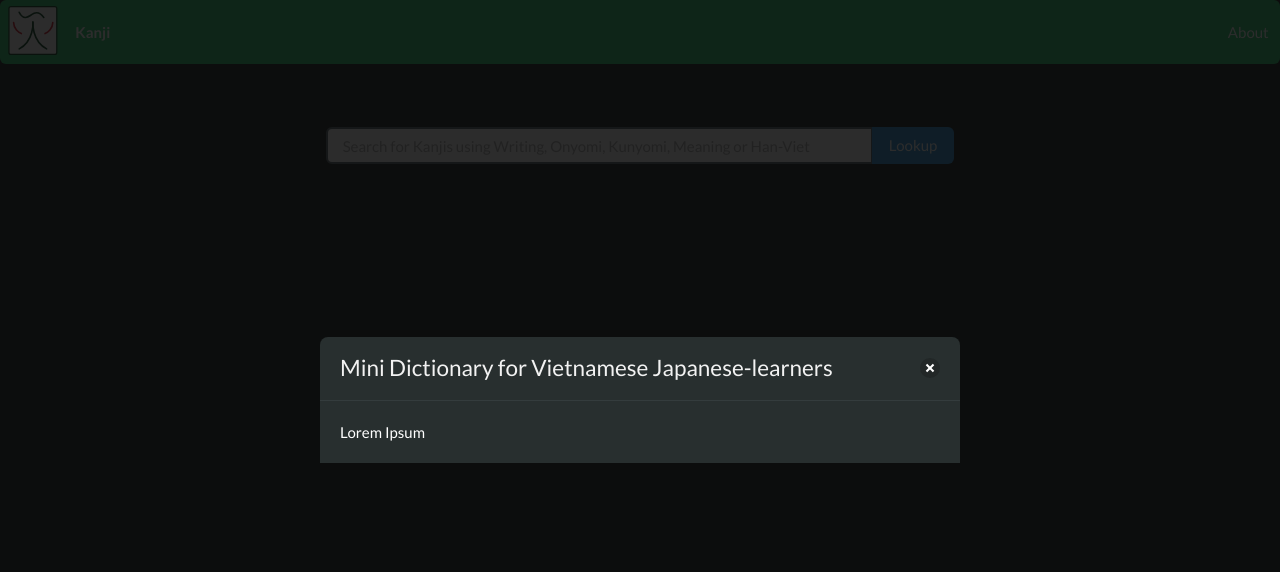
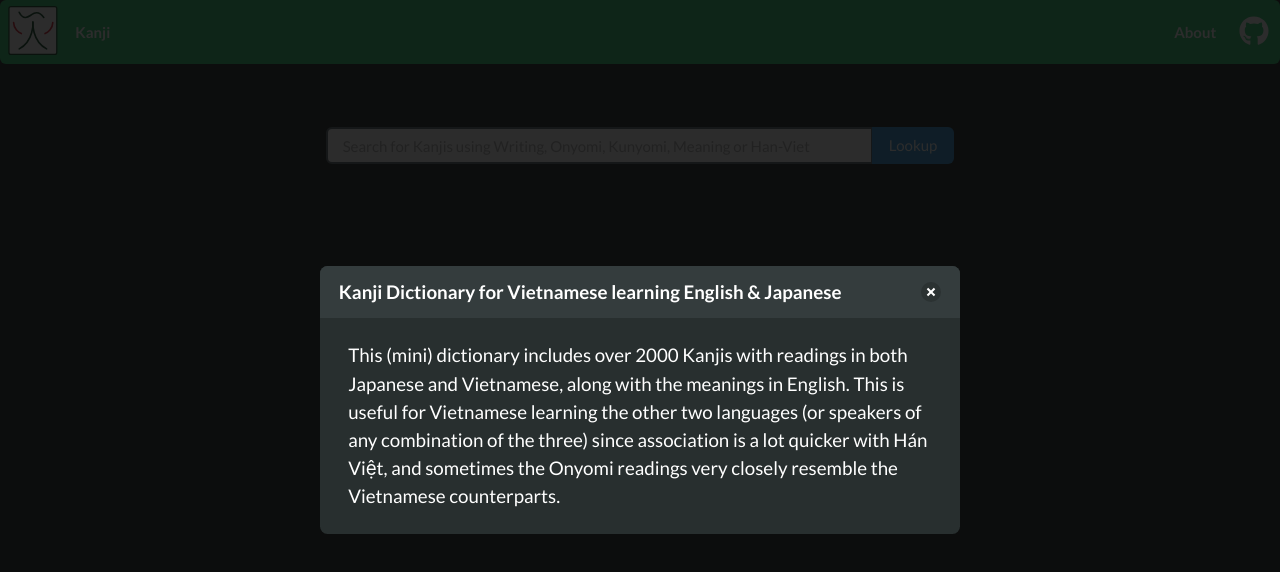
Before and after one commit to Rizzaxc/sango-frontend, a Vue app: page / in a window 1280 px wide. Both pictures are taken after a click on the link "About". Shown: the top 572 px of the page. Built offline with nearby package versions, Linux system fonts and the light colour scheme.

Commit message:
update About; add github

```diff
--- a/src/components/TheNavBar.vue
+++ b/src/components/TheNavBar.vue
@@ -14,22 +14,30 @@
             </div>
 
             <div class="navbar-end">
+
                 <div class="modal" id="about-modal">
                     <div class="modal-background" @click="closeModal()"></div>
                     <div class="modal-card">
-                        <header class="modal-card-head">
-                            <p class="modal-card-title">Mini Dictionary for Vietnamese Japanese-learners</p>
-                            <button class="delete" aria-label="close" @click="closeModal()"></button>
-                        </header>
-
-                        <section class="modal-card-body">
-                            Lorem Ipsum
-                        </section>
+                        <article class="message is-medium">
+                            <div class="message-header">
+                                <p>Kanji Dictionary for Vietnamese learning English & Japanese</p>
+                                <button class="delete" aria-label="delete" @click="closeModal()"></button>
+                            </div>
+                            <div class="message-body">
+                                This (mini) dictionary includes over 2000 Kanjis with readings in both Japanese and Vietnamese, along with the meanings in English.
+                                This is useful for Vietnamese learning the other two languages (or speakers of any combination of the three) since association is a lot quicker with Hán Việt, and sometimes the Onyomi readings very closely resemble the Vietnamese counterparts.
+                            </div>
+                        </article>
                     </div>
                 </div>
                 <a class="navbar-item" @click="launchModal()">
-                    About
+                    <strong>About</strong>
                 </a>
+                <div class="navbar-item">
+                    <a id="github" href="https://github.com/Rizzaxc?tab=repositories">
+                        <i class="fab fa-github fa-2x"></i>
+                    </a>
+                </div>
             </div>
         </div>
     </nav>
@@ -51,3 +59,9 @@
         }
     }
 </script>
+
+<style scoped>
+    a#github {
+        color: inherit;
+    };
+</style>
```
Also changed, not shown: src/assets/github.png (added), src/assets/github.svg (added).
